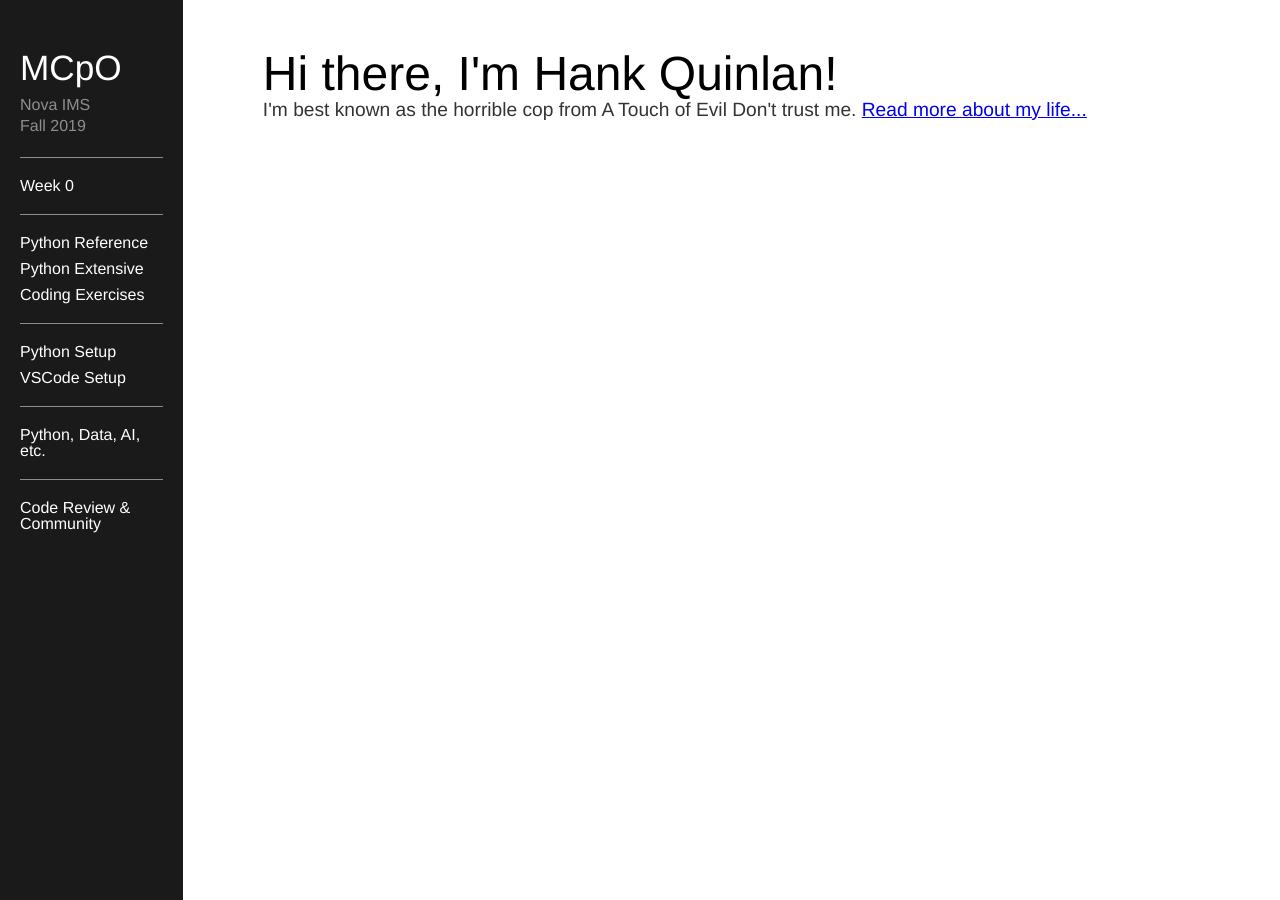
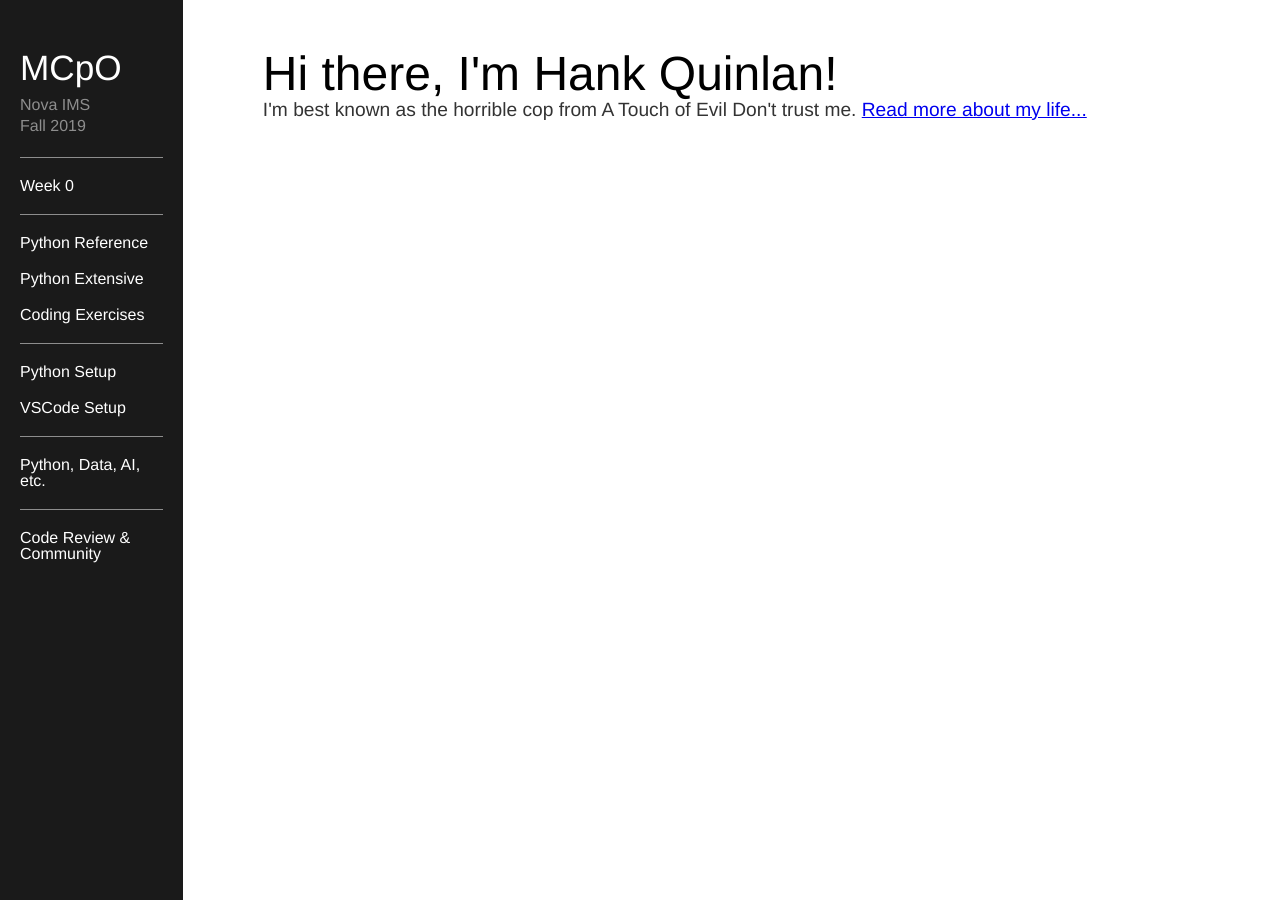
Before and after one commit to mcpo19/mcpo19_backup, a Jekyll site: the page built from index.html, in a window 1280 px wide. Built offline with Jekyll 4.4.1, drawn with Linux system fonts in a browser that asks for light colours.

Commit message:
Update main.css

```diff
--- a/css/main.css
+++ b/css/main.css
@@ -96,7 +96,7 @@ body #sidenav nav ul {
 
 body #sidenav nav ul li {
     display: block;
-    margin: 10px 0px;
+    margin: 20px 0px;
 }
 
 body #sidenav nav ul li span.nav-separator {
```
